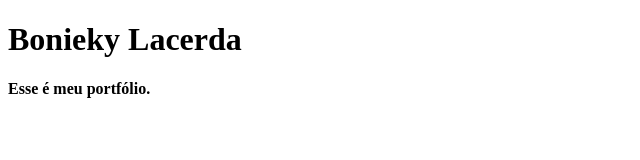
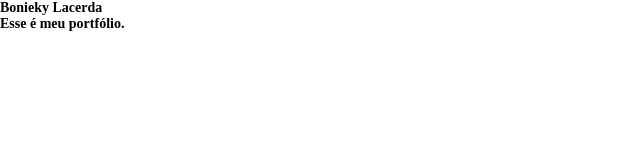
Before and after one commit to Peterusertest/gitflowtop, a plain HTML site: page index.html in a window 1280 px wide. Shown: the whole page, without its empty margins (0-640 px from the left). Drawn offline with Linux system fonts and the light colour scheme; files that its build step writes are made by us from their sources.

Commit message:
creating styles.css

```diff
--- /dev/null
+++ b/assets/style.css
@@ -0,0 +1,6 @@
+* {
+    margin: 0;
+    padding: 0;
+    list-style: none;
+    font-size: 14px;
+}
--- a/index.html
+++ b/index.html
@@ -4,6 +4,7 @@
     <meta charset="UTF-8">
     <meta name="viewport" content="width=device-width, initial-scale=1.0">
     <title>Portfólio Boladão</title>
+    <link rel="stylesheet" href="style.css" type="text/css">
 </head>
 <body>
     <h1>Bonieky Lacerda</h1>
```
